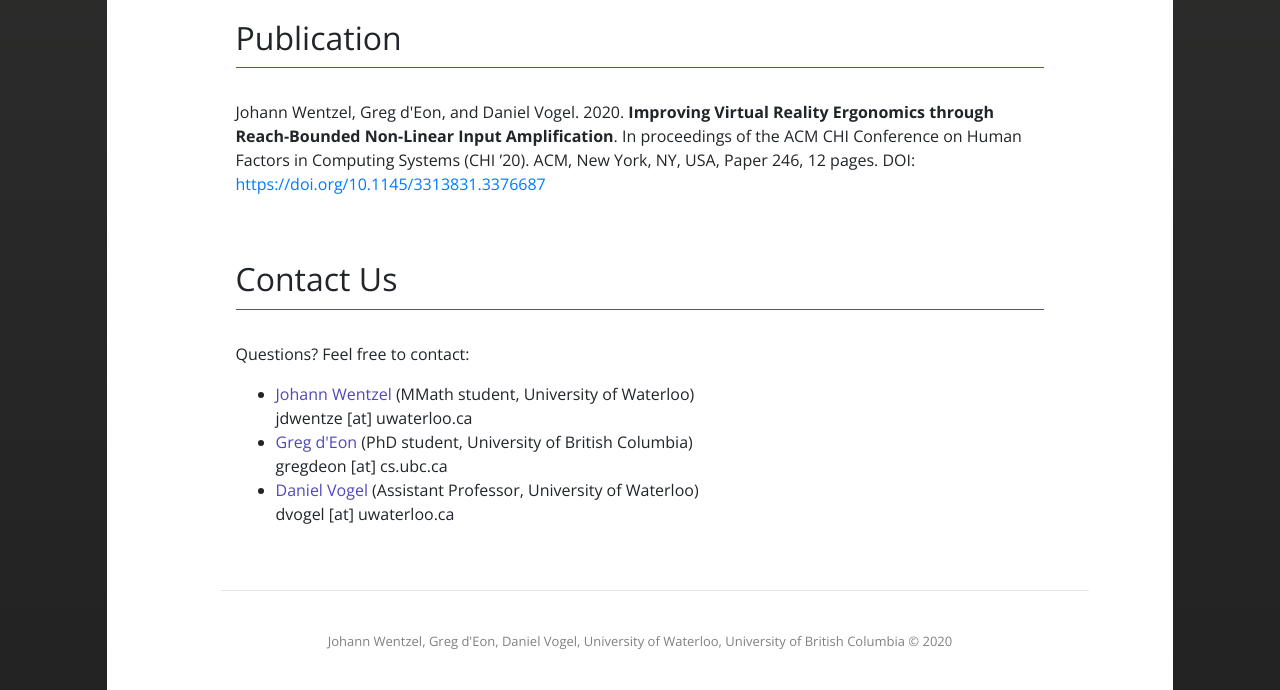
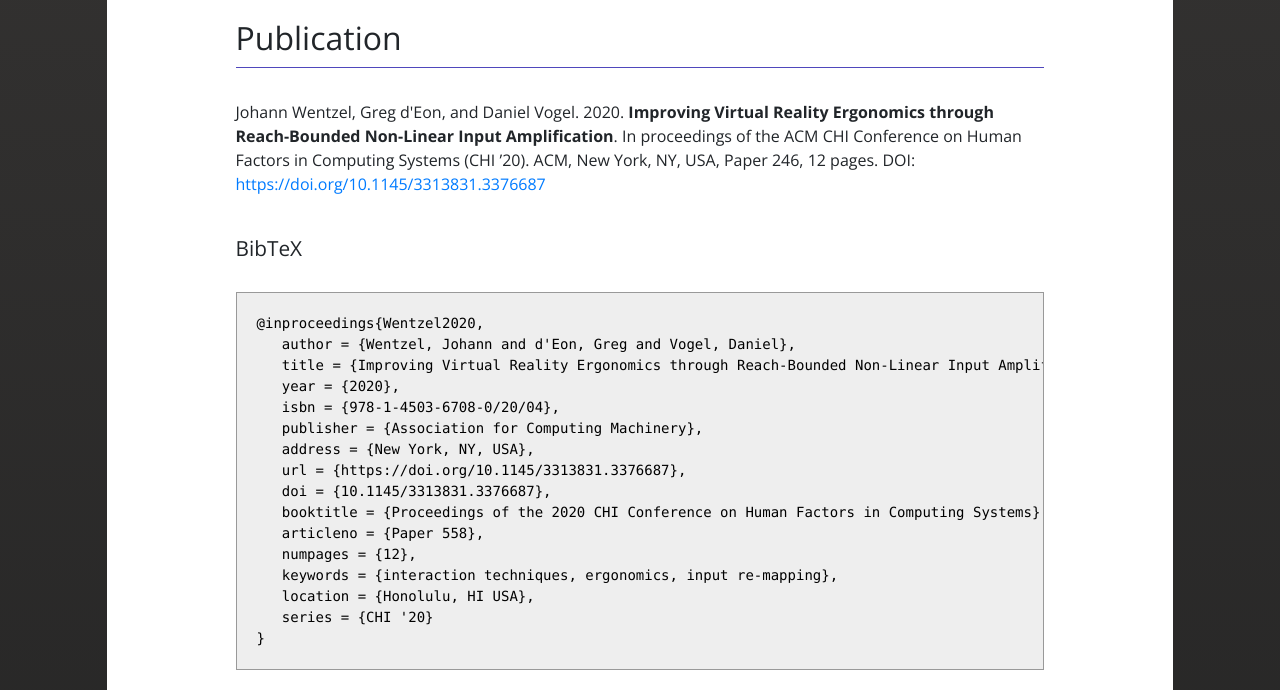
Before and after one commit to JohannWentzel/website, a PHP site: page /projects/vramp/index.html in a window 1280 px wide. Shown: the part 5810-6500 px from the top of the page. Run offline with PHP 8.4, Linux system fonts and the light colour scheme.

Commit message:
Added BibTeX

```diff
--- a/projects/vramp/index.html
+++ b/projects/vramp/index.html
@@ -135,8 +135,11 @@
             <div id="publication" class="col-md-10 offset-md-1 col-xs-12 offset-xs-0 content-section">
                 <h1>Publication</h1>
                 <p>Johann Wentzel, Greg d'Eon, and Daniel Vogel. 2020. <b>Improving Virtual Reality Ergonomics through Reach-Bounded Non-Linear Input Amplification</b>. In proceedings of the ACM CHI Conference on Human Factors in Computing Systems (CHI ’20). ACM, New York, NY, USA, Paper 246, 12 pages. DOI: <a class="doi-url" href="https://doi.org/10.1145/3313831.3376687">https://doi.org/10.1145/3313831.3376687</a></p>
-
-                <!-- POST-CHI: Insert BibTeX here. -->
+                <br>
+                <h2>BibTeX</h2>
+            	<pre>
+	            	<code>@inproceedings{Wentzel2020,<br>   author = {Wentzel, Johann and d'Eon, Greg and Vogel, Daniel},<br>   title = {Improving Virtual Reality Ergonomics through Reach-Bounded Non-Linear Input Amplification},<br>   year = {2020},<br>   isbn = {978-1-4503-6708-0/20/04},<br>   publisher = {Association for Computing Machinery},<br>   address = {New York, NY, USA},<br>   url = {https://doi.org/10.1145/3313831.3376687},<br>   doi = {10.1145/3313831.3376687},<br>   booktitle = {Proceedings of the 2020 CHI Conference on Human Factors in Computing Systems},<br>   articleno = {Paper 558},<br>   numpages = {12},<br>   keywords = {interaction techniques, ergonomics, input re-mapping},<br>   location = {Honolulu, HI USA},<br>   series = {CHI '20}<br>}</code>
+				</pre>
             </div>
 
             <div id="contact" class="col-md-10 offset-md-1 col-xs-12 offset-xs-0 content-section">
--- a/projects/vramp/main.css
+++ b/projects/vramp/main.css
@@ -132,3 +132,16 @@ hr {
 .doi-url{
     word-wrap: break-word;
 }
+
+pre code {
+    background-color: #eee;
+    color: black !important;
+    overflow: auto;
+    border: 1px solid #999;
+    display: block;
+    padding: 20px;
+}
+
+code {
+    te: white;
+}
```
